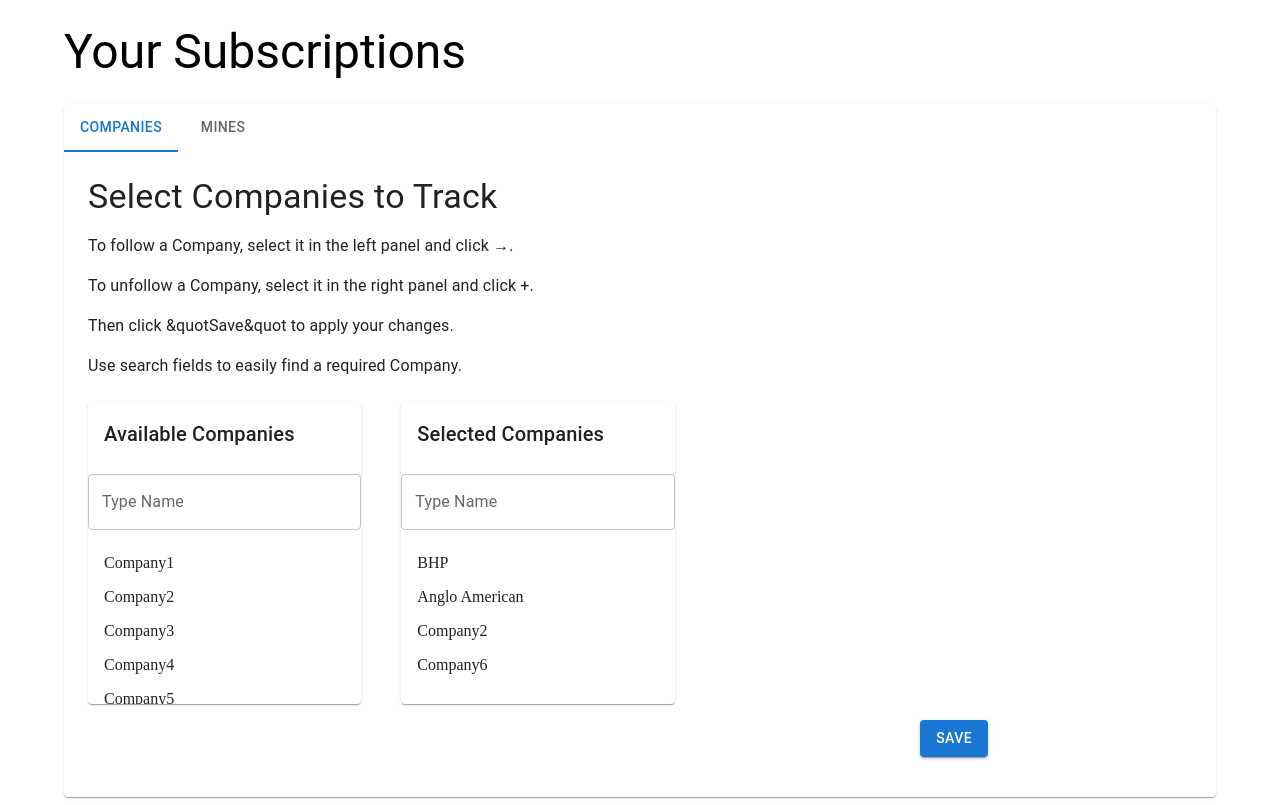
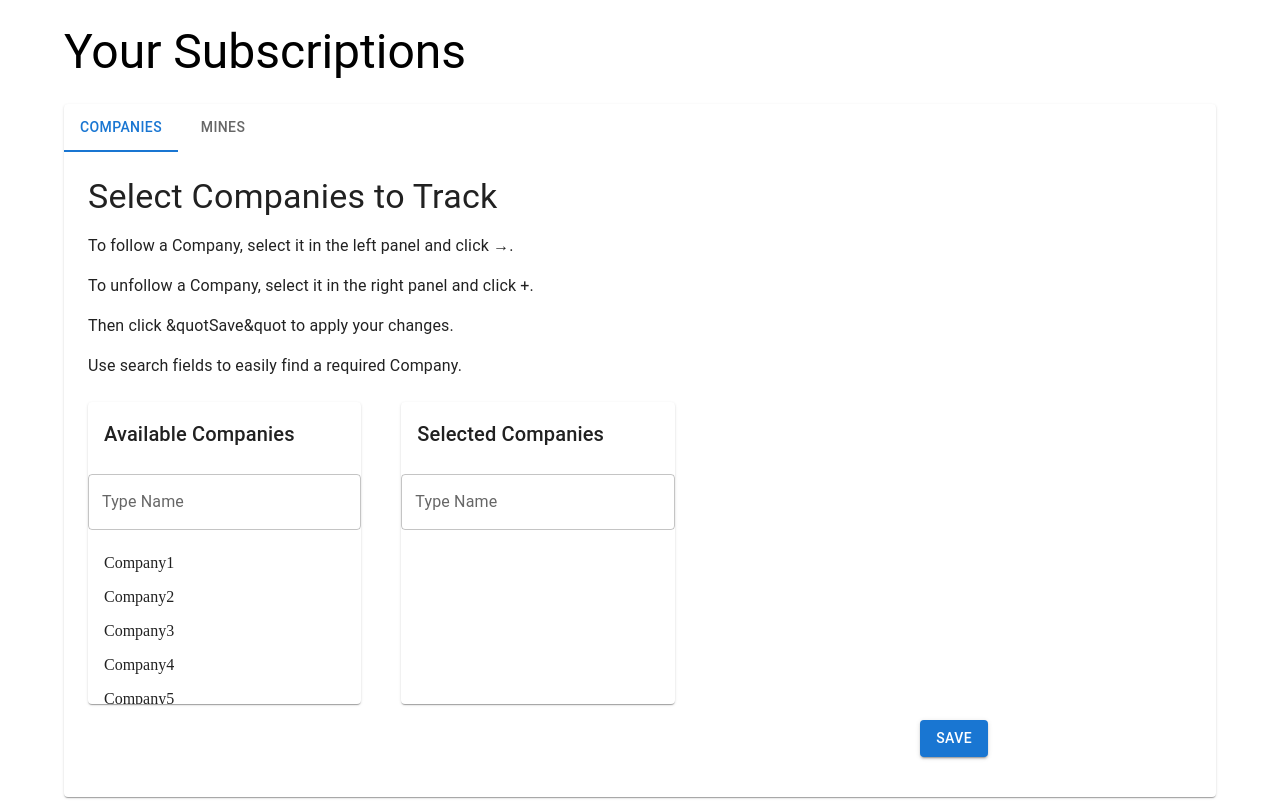
Before and after one commit to Temich7799/pulse-test, a React (Vite) app: page / in a window 1280 px wide. Built offline with nearby package versions, Linux system fonts and the light colour scheme; the HTML template or start-up script is replaced by a standard one.

Commit message:
split to components

```diff
--- a/src/components/CompaniesContent.jsx
+++ b/src/components/CompaniesContent.jsx
@@ -1,18 +1,6 @@
-import { Button, Grid2 as Grid, Stack, Typography } from '@mui/material';
+import { Stack, Typography } from '@mui/material';
 
-import SortedList from './SortedList';
-
-const mockedCompanies = [
-  'Company1',
-  'Company2',
-  'Company3',
-  'Company4',
-  'Company5',
-  'Company6',
-  'Company7',
-];
-
-const mockedSelectedCompanies = ['BHP', 'Anglo American', 'Company2', 'Company6'];
+import CompaniesForm from './CompaniesForm';
 
 const CompaniesContent = () => {
   return (
@@ -32,35 +20,7 @@ const CompaniesContent = () => {
         <Typography>Then click &quotSave&quot to apply your changes.</Typography>
         <Typography>Use search fields to easily find a required Company.</Typography>
       </Stack>
-      <div>
-        <Grid
-          container
-          spacing={5}
-        >
-          <Grid size={4}>
-            <SortedList
-              items={mockedCompanies}
-              label="Available Companies"
-              placeholder="Type Name"
-            />
-          </Grid>
-          <Grid size={4}>
-            <SortedList
-              items={mockedSelectedCompanies}
-              label="Selected Companies"
-              placeholder="Type Name"
-            />
-          </Grid>
-        </Grid>
-        <Stack
-          alignItems="center"
-          direction="row"
-          justifyContent="end"
-          py={2}
-        >
-          <Button variant="contained">Save</Button>
-        </Stack>
-      </div>
+      <CompaniesForm />
     </div>
   );
 };
--- /dev/null
+++ b/src/components/CompaniesForm.jsx
@@ -0,0 +1,44 @@
+import { useCallback, useState } from 'react';
+
+import { Button, Stack } from '@mui/material';
+
+import TransferList from './TransferList';
+
+const mockedCompanies = [
+  'Company1',
+  'Company2',
+  'Company3',
+  'Company4',
+  'Company5',
+  'Company6',
+  'Company7',
+];
+
+const CompaniesForm = () => {
+  const [data, setData] = useState([]);
+
+  const handleChange = useCallback((value) => {
+    setData(value);
+  }, []);
+
+  return (
+    <form>
+      <TransferList
+        items={mockedCompanies}
+        leftLabel="Available Companies"
+        rightLabel="Selected Companies"
+        onRightChange={handleChange}
+      />
+      <Stack
+        alignItems="center"
+        direction="row"
+        justifyContent="end"
+        py={2}
+      >
+        <Button variant="contained">Save</Button>
+      </Stack>
+    </form>
+  );
+};
+
+export default CompaniesForm;
--- a/src/components/MinesContent.jsx
+++ b/src/components/MinesContent.jsx
@@ -1,18 +1,6 @@
-import { Button, Grid2 as Grid, Stack, Typography } from '@mui/material';
+import { Stack, Typography } from '@mui/material';
 
-import SortedList from './SortedList';
-
-const mockedCompanies = [
-  'Company1',
-  'Company2',
-  'Company3',
-  'Company4',
-  'Company5',
-  'Company6',
-  'Company7',
-];
-
-const mockedSelectedCompanies = ['BHP', 'Anglo American', 'Company2', 'Company6'];
+import MinesForm from './MinesForm';
 
 const MinesContent = () => {
   return (
@@ -32,35 +20,7 @@ const MinesContent = () => {
         <Typography>Then click &quotSave&quot to apply your changes.</Typography>
         <Typography>Use search fields to easily find a required Mine.</Typography>
       </Stack>
-      <div>
-        <Grid
-          container
-          spacing={5}
-        >
-          <Grid size={4}>
-            <SortedList
-              items={mockedCompanies}
-              label="Available Mines"
-              placeholder="Type Name"
-            />
-          </Grid>
-          <Grid size={4}>
-            <SortedList
-              items={mockedSelectedCompanies}
-              label="Selected Mines"
-              placeholder="Type Name"
-            />
-          </Grid>
-        </Grid>
-        <Stack
-          alignItems="center"
-          direction="row"
-          justifyContent="end"
-          py={2}
-        >
-          <Button variant="contained">Save</Button>
-        </Stack>
-      </div>
+      <MinesForm />
     </div>
   );
 };
```
